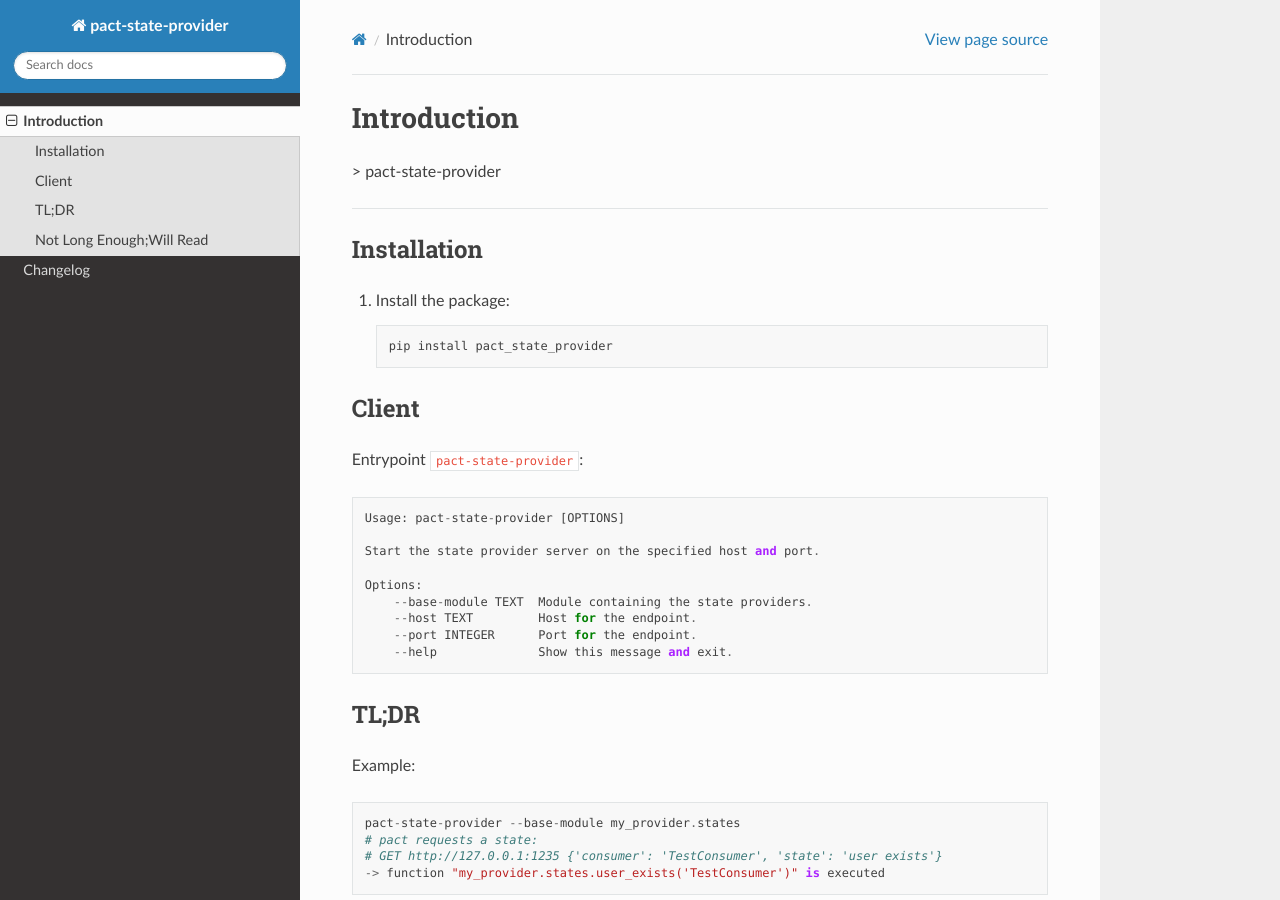
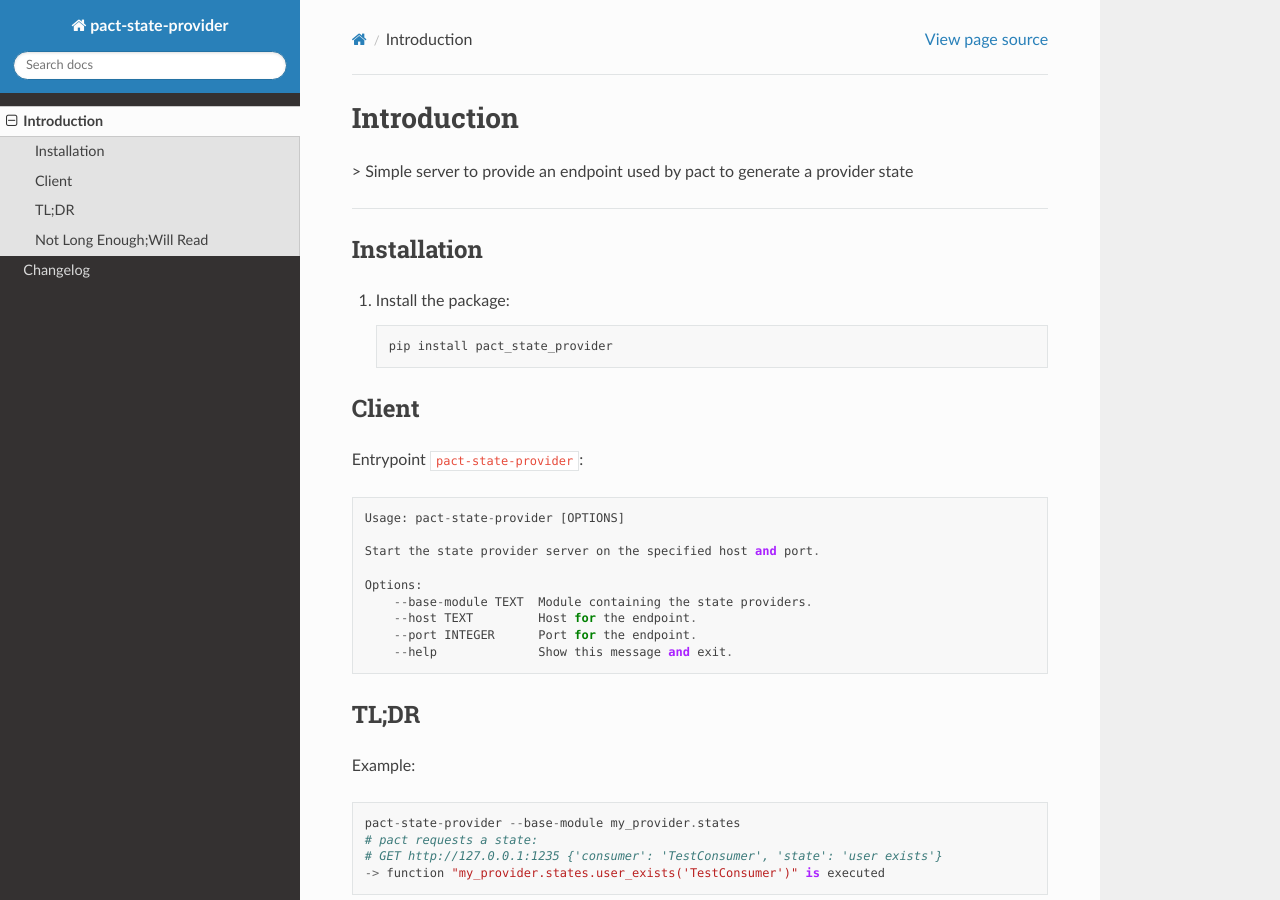
Before and after one commit to nalch/pact-state-provider, a Sphinx documentation site: the page built from docs/source/topics/introduction.rst, in a window 1280 px wide and 900 px high. Built offline with Sphinx 7.4.7 and the Read the Docs theme 2.0.0, drawn with Linux system fonts in a browser that asks for light colours.

Commit message:
Update sphinx doc with description

```diff
--- a/docs/source/index.rst
+++ b/docs/source/index.rst
@@ -1,5 +1,5 @@
 Welcome to pact-state-provider's documentation!
-===================================================
+===============================================
 
 Contents:
 
--- a/docs/source/topics/introduction.rst
+++ b/docs/source/topics/introduction.rst
@@ -1,7 +1,7 @@
 Introduction
 ============
 
-> pact-state-provider
+> Simple server to provide an endpoint used by pact to generate a provider state
 
 .. include:: ../../../README.rst
    :start-after: Usage
```
